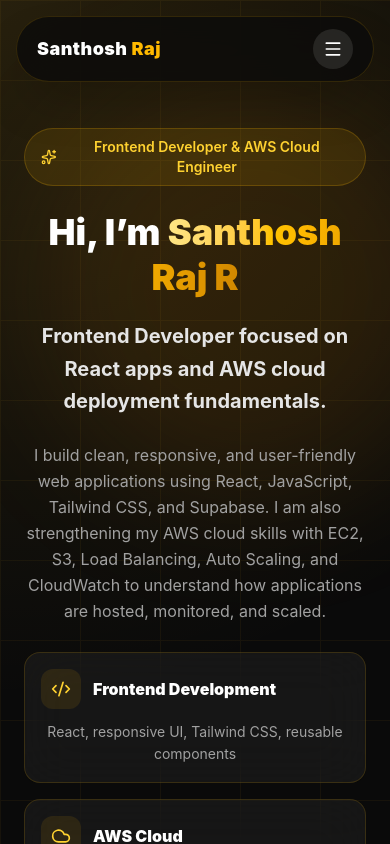
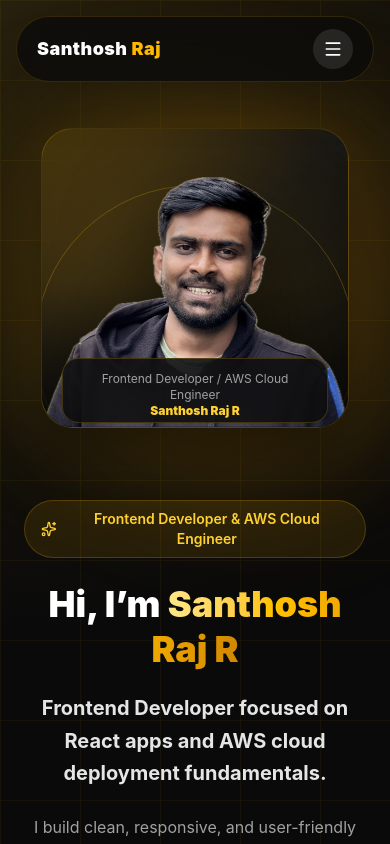
Before and after one commit to Santhoshfebi/my-portfolio, a React (Vite) app: page / in a window 390 px wide. Shown: the top 844 px of the page. Built offline with nearby package versions, Linux system fonts and the light colour scheme.

Commit message:
profile update

```diff
--- a/src/Components/Hero.jsx
+++ b/src/Components/Hero.jsx
@@ -55,10 +55,10 @@ const Hero = () => {
       <div className="absolute inset-0 opacity-[0.05] bg-[linear-gradient(to_right,#fbbf24_1px,transparent_1px),linear-gradient(to_bottom,#fbbf24_1px,transparent_1px)] bg-[size:80px_80px]" />
 
       <div className="relative mx-auto w-full max-w-7xl">
-        <div className="grid items-center gap-14 lg:grid-cols-[1.08fr_0.92fr]">
+        <div className="grid items-center gap-10 lg:grid-cols-[1.08fr_0.92fr]">
           {/* Left Content */}
           <motion.div
-            className="text-center lg:text-left"
+            className="order-2 text-center lg:order-1 lg:text-left"
             initial={{ opacity: 0, y: 34 }}
             animate={{ opacity: 1, y: 0 }}
             transition={{ duration: 0.8 }}
@@ -186,17 +186,17 @@ const Hero = () => {
 
           {/* Right Portrait Section */}
           <motion.div
-            className="flex justify-center lg:justify-end"
+            className="order-1 flex justify-center lg:order-2 lg:justify-end"
             initial={{ opacity: 0, scale: 0.9, x: 40 }}
             animate={{ opacity: 1, scale: 1, x: 0 }}
             transition={{ duration: 0.9, delay: 0.15 }}
           >
-            <div className="relative flex w-full max-w-[430px] justify-center">
+            <div className="relative flex w-[90%] sm:w-full max-w-[430px] justify-center mb-8 lg:mb-20">
               {/* Outer Glow */}
               <div className="absolute inset-0 rounded-[3rem] bg-amber-400/20 blur-3xl" />
 
               {/* Profile Card */}
-              <div className="relative h-[500px] w-full overflow-hidden rounded-[3rem] border border-amber-400/20 bg-gradient-to-br from-amber-400/10 via-neutral-900/90 to-neutral-950 shadow-2xl shadow-black/50 backdrop-blur-xl">
+              <div className=" relative h-[300px] sm:h-[400px] lg:h-[430px] w-full overflow-hidden rounded-[2rem] lg:rounded-[3rem] border border-amber-400/20 bg-gradient-to-br from-amber-400/10 via-neutral-900/90 to-neutral-950 shadow-2xl shadow-black/50 backdrop-blur-xl">
                 {/* Inner Glow */}
                 <div className="absolute left-1/2 top-16 h-72 w-72 -translate-x-1/2 rounded-full bg-amber-400/10 blur-3xl" />
 
@@ -207,7 +207,7 @@ const Hero = () => {
                 <motion.img
                   src={profile}
                   alt={personalInfo.name}
-                  className="absolute bottom-0 left-1/2 z-20 h-[430px] w-auto -translate-x-1/2 object-contain object-bottom drop-shadow-[0_35px_45px_rgba(0,0,0,0.6)]"
+                  className="absolute bottom-0 left-1/2 z-20 h-[320px] sm:h-[380px] lg:h-[430px] w-auto -translate-x-1/2 object-contain object-bottom drop-shadow-[0_35px_45px_rgba(0,0,0,0.6)]"
                   whileHover={{ scale: 1.03 }}
                   transition={{ duration: 0.3 }}
                 />
@@ -216,11 +216,11 @@ const Hero = () => {
                 <div className="absolute bottom-0 left-0 right-0 z-10 h-36 bg-gradient-to-t from-neutral-950/90 to-transparent" />
 
                 {/* Bottom Label */}
-                <div className="absolute bottom-5 left-5 right-5 z-30 rounded-2xl border border-amber-400/20 bg-neutral-950/80 px-5 py-3 text-center backdrop-blur-xl">
-                  <p className="text-sm text-neutral-400">
+                <div className="absolute bottom-1 sm:bottom-3 lg:bottom-5 left-5 right-5 z-30 h-[65px] sm:h-[80px] lg:h-[80px] rounded-2xl border border-amber-400/20 bg-neutral-950/80 px-5 py-3 text-center backdrop-blur-xl">
+                  <p className="text-xs sm:text-sm lg:text-sm  text-neutral-400">
                     Frontend Developer / AWS Cloud Engineer
                   </p>
-                  <p className="text-lg font-black text-amber-300">
+                  <p className="text-xs sm:text-lg lg:text-lg font-black text-amber-300">
                     {personalInfo.name}
                   </p>
                 </div>
```
